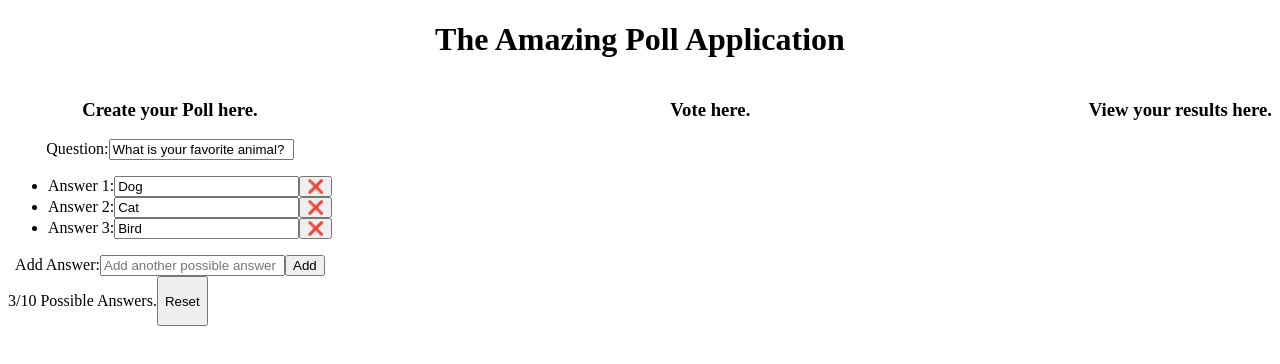
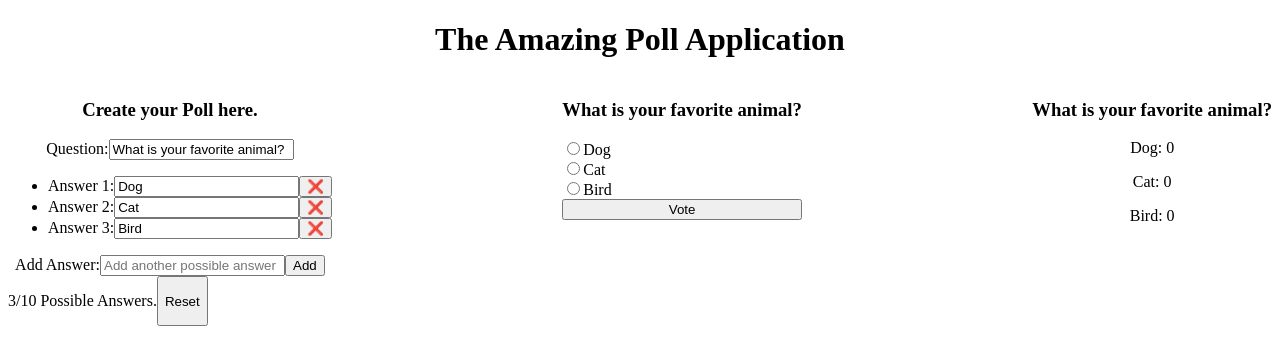
Before and after one commit to MortenEmde/poll-spa, a React (Create React App) app: page / in a window 1280 px wide. Shown: the top 364 px of the page. Built offline with nearby package versions, Linux system fonts and the light colour scheme.

Commit message:
add basic vote and result screen to test functionality

```diff
--- a/src/appBoard/AppBoard.js
+++ b/src/appBoard/AppBoard.js
@@ -1,5 +1,7 @@
 import React, { useState } from 'react';
-import CreatePoll from '../createPoll/CreatePoll';
+import CreatePollScreen from '../screens/createPollScreen/CreatePollScreen';
+import ResultsScreen from '../screens/resultsScreen/ResultsScreen';
+import VoteScreen from '../screens/voteScreen/VoteScreen';
 import './AppBoard.css';
 
 const pollQuestion = 'What is your favorite animal?';
@@ -26,19 +28,25 @@ function AppBoard() {
   };
 
   const deleteAnswer = (answerToDelete) => {
-    const answerToDeleteIndex = answers.findIndex((answer) => answer.text === answerToDelete);
-    answers.splice(answerToDeleteIndex, 1);
-    setAnswers([...answers]);
+    if (answers.length > 2){
+      const answerToDeleteIndex = answers.findIndex((answer) => answer.text === answerToDelete);
+      answers.splice(answerToDeleteIndex, 1);
+      setAnswers([...answers]);
+    }
   };
 
   const resetPoll = () => {
-    setQuestion(pollQuestion);
-    setAnswers(pollAnswers);
+    setQuestion('What is your favorite animal?');
+    setAnswers([
+      { text: 'Dog', votes: 0 },
+      { text: 'Cat', votes: 0 },
+      { text: 'Bird', votes: 0 },
+    ]);
   };
 
   return (
     <div className="app-board">
-      <CreatePoll
+      <CreatePollScreen
         pollQuestion={question}
         pollAnswers={answers}
         updateQuestion={updateQuestion}
@@ -46,8 +54,8 @@ function AppBoard() {
         deleteAnswer={deleteAnswer}
         resetPoll={resetPoll}
       />
-      <h3>Vote here.</h3>
-      <h3>View your results here.</h3>
+      <VoteScreen pollQuestion={question} pollAnswers={answers} />
+      <ResultsScreen pollQuestion={question} pollAnswers={answers} />
     </div>
   );
 }
--- /dev/null
+++ b/src/screens/resultsScreen/ResultsScreen.js
@@ -0,0 +1,20 @@
+import React from 'react';
+import './ResultsScreen.css';
+
+function ResultsScreen({ pollQuestion, pollAnswers }) {
+  return (
+    <div className="result-screen">
+      {pollQuestion !== '' ?
+        <h3>{pollQuestion}</h3> :
+        <h3>Remember to add a poll question</h3>
+      }
+      {pollAnswers.map(answer => (
+        <p key={answer.text}>
+          {answer.text}:&nbsp;{answer.votes}
+        </p>
+      ))}
+    </div>
+  );
+}
+
+export default ResultsScreen;
--- /dev/null
+++ b/src/screens/voteScreen/VoteScreen.css
@@ -0,0 +1,5 @@
+.vote-screen-form {
+  display: flex;
+  flex-direction: column;
+  text-align: left;
+}
--- /dev/null
+++ b/src/screens/voteScreen/VoteScreen.js
@@ -0,0 +1,24 @@
+import React from 'react';
+import './VoteScreen.css';
+
+function VoteScreen({ pollQuestion, pollAnswers }) {
+  return (
+    <div className="vote-screen">
+      {pollQuestion !== '' ?
+        <h3>{pollQuestion}</h3> :
+        <h3>Remember to add a poll question</h3>
+      }
+      <form className="vote-screen-form">
+        {pollAnswers.map((answer) => (
+          <label key={answer.text} htmlFor={answer.text}>
+            <input type="radio" id={answer.text} name={pollQuestion} />
+            {answer.text}
+          </label>
+        ))}
+        <button type="submit">Vote</button>
+      </form>
+    </div>
+  );
+}
+
+export default VoteScreen;
```
Also changed, not shown: src/screens/createPollScreen/CreatePollScreen.js (renamed from src/createPoll/CreatePoll.js, +4 -4 lines), src/screens/createPollScreen/CreatePollScreen.css (renamed from src/createPoll/CreatePoll.css), src/screens/resultsScreen/ResultsScreen.css (added), 1 other file (tests, documents, lock files or other folders).
